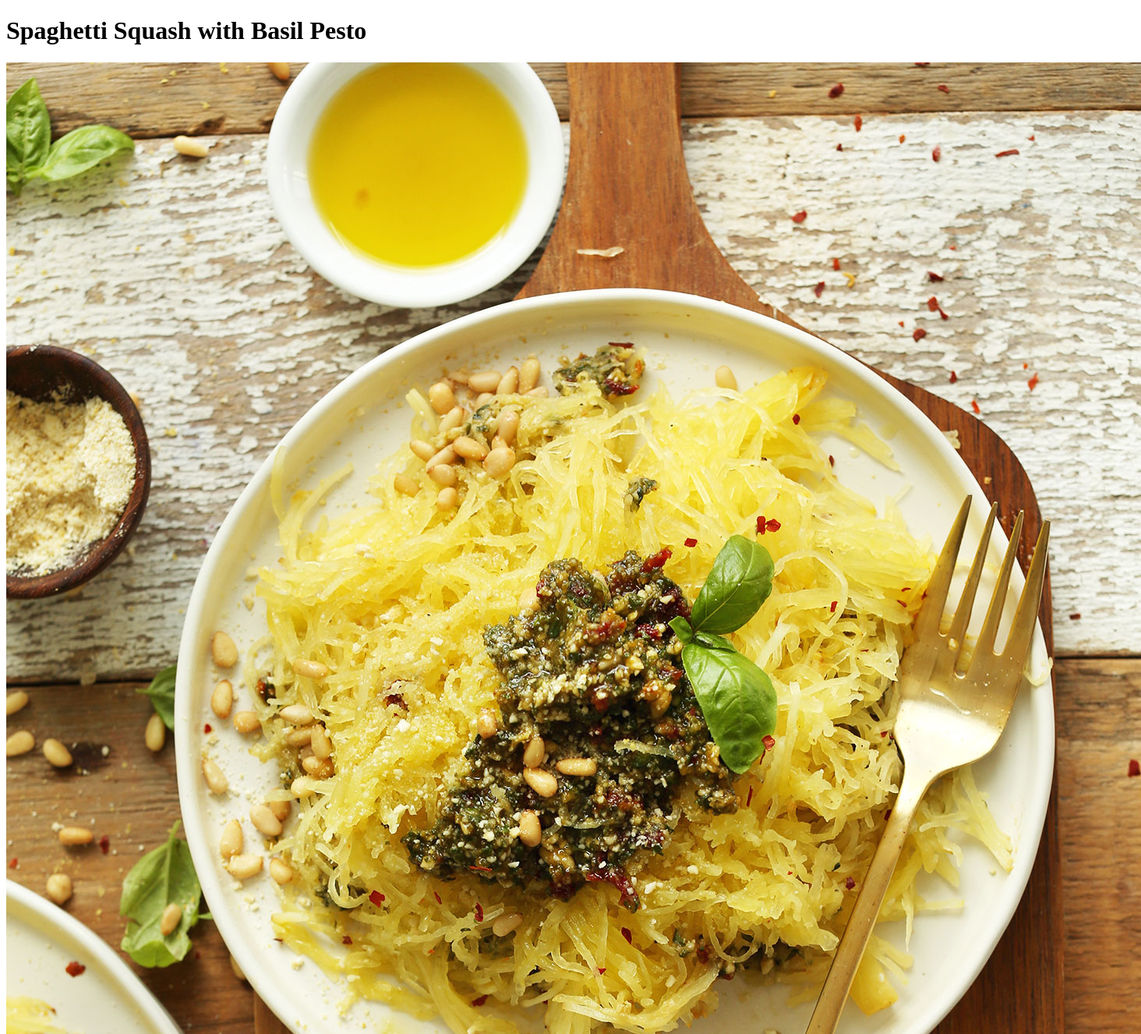
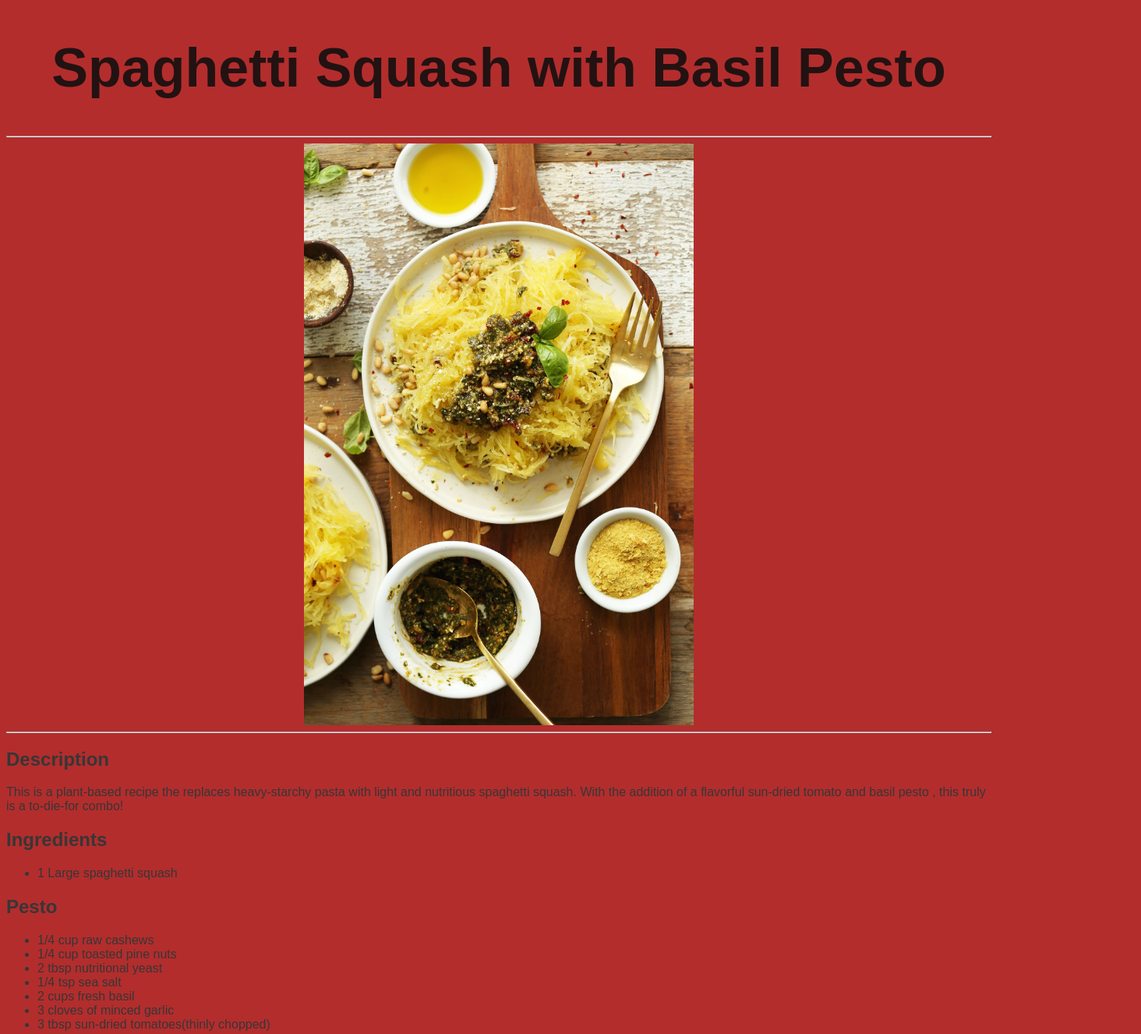
Before and after one commit to Alcheion/odin-recipes, a plain HTML site: page spaghetti-squash.html in a window 1280 px wide. Shown: the top 1326 px of the page at 78% size, 1464 px wide, since content can reach past the window. Drawn offline with Linux system fonts and the light colour scheme.

Commit message:
Edit added css/styles.css to index.html and spaghetti-squash.html

```diff
--- /dev/null
+++ b/css/styles.css
@@ -0,0 +1,33 @@
+* {
+    font-family: Arial, Helvetica, sans-serif;
+    color: rgb(56, 54, 54);
+    background-color: rgb(179, 45, 45);
+}
+
+
+.site-name {
+    color: rgba(15, 15, 15, 0.877);
+    font-size: 70px;
+    font-weight: 800;
+    text-align: center;
+}
+
+#recipe-links {
+    font-size: 35px;
+    text-align: center;
+}
+
+.title {
+    color: rgba(0, 0, 0, 0.884);
+    font-size: 60px;
+    font-weight: medium;
+}
+
+.image {
+    display: block;
+    margin-left: auto;
+    margin-right: auto;
+    height: auto;
+    width: 500px;
+
+}
--- a/recipes/spaghetti-squash.html
+++ b/spaghetti-squash.html
@@ -4,13 +4,16 @@
     <meta charset="UTF-8">
     <meta http-equiv="X-UA Compatible" content="IE=edge">
     <meta name="viewport" content="width=device-width, initial-scale=1.0">
-    <title></title>
+    <link rel="stylesheet" href="css/styles.css">
+    <title>Yummy Recipes!</title>
 </head>
 <body>
-    <h1>Spaghetti Squash with Basil Pesto</h1>
-    <img src="images/spaghettisquash.jpg" alt="Spaghetti squash with pesto dish">
+    <h1 class="site-name">Spaghetti Squash with Basil Pesto</h1>
+    <hr>
+    <img class="image" src="images/spaghettisquash.jpg" alt="Spaghetti squash with pesto dish">
+    <hr>
     <h2>Description</h2>
-    <p>This is a plant-based recipe the replaces heavy-starchy pasta with light and nutritious spaghetti squash. With the addition of a flavourful sun-dried tomato and basil pesto , this truly is a to-die-for combo! </p>
+    <p>This is a plant-based recipe the replaces heavy-starchy pasta with light and nutritious spaghetti squash. With the addition of a flavorful sun-dried tomato and basil pesto , this truly is a to-die-for combo! </p>
     <h2>Ingredients</h2>
     <ul>
         <li>1 Large spaghetti squash</li>
@@ -19,7 +22,7 @@
     <ul>
         <li>1/4 cup raw cashews</li>
         <li>1/4 cup toasted pine nuts</li>
-        <li>2 tbsp nutrional yeast</li>
+        <li>2 tbsp nutritional yeast</li>
         <li>1/4 tsp sea salt</li>
         <li>2 cups fresh basil</li>
         <li>3 cloves of minced garlic</li>
```
Also changed, not shown: index.html (+6 -4 lines), images/spaghettisquash.jpg (renamed from recipes/images/spaghettisquash.jpg).
